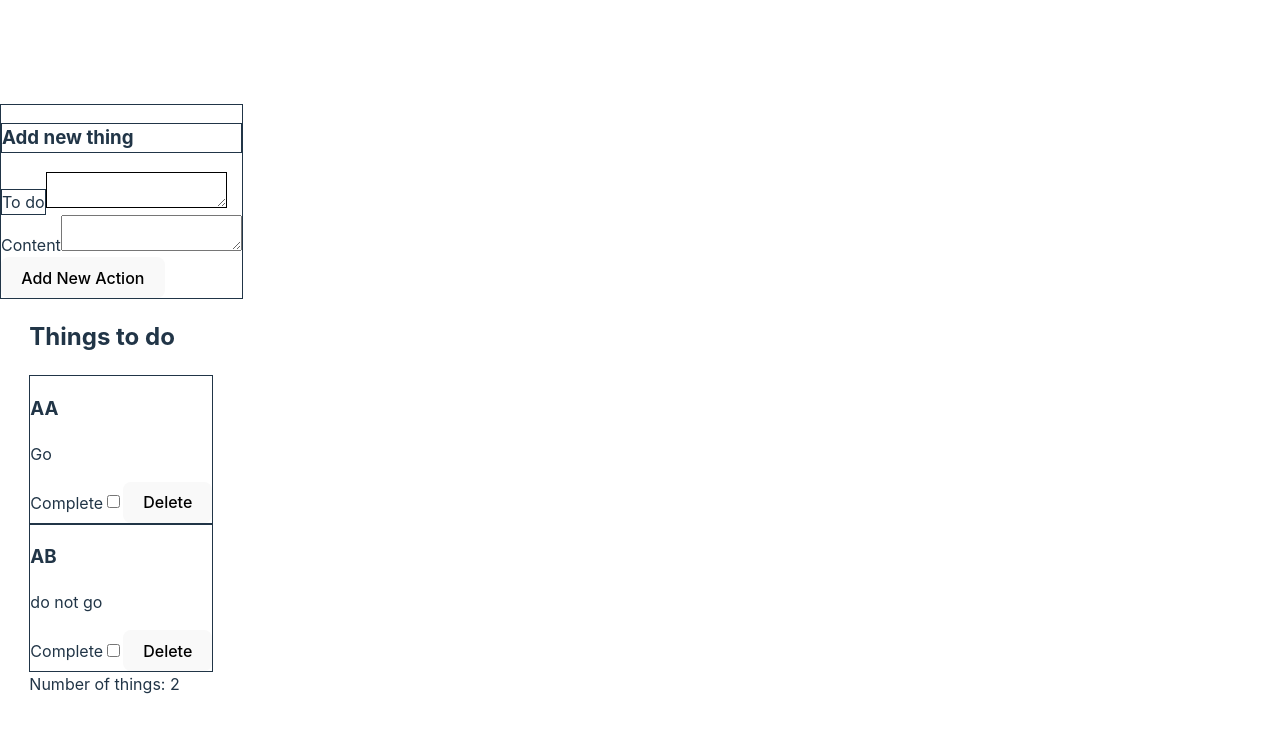
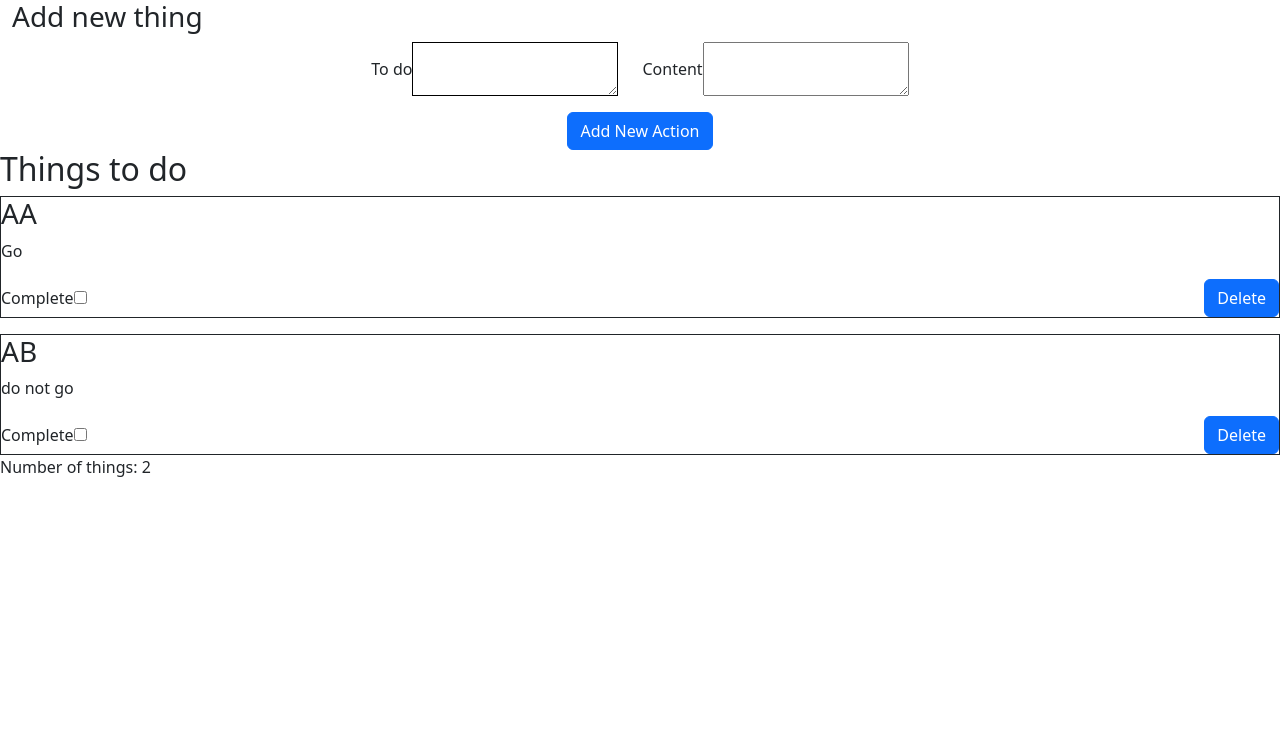
Before and after one commit to RomanKrishtal/Todo-List-redux, a React (Vite) app: page / in a window 1280 px wide. Shown: the top 732 px of the page. Built offline with nearby package versions, Linux system fonts and the light colour scheme.

Commit message:
bootstrap styling added

```diff
--- a/src/App.jsx
+++ b/src/App.jsx
@@ -3,22 +3,13 @@ import AddPostForm from './features/AddPostForm.jsx'
 
 function App() {
   return (
-    <div>
-        <div style={{
-        display: 'flex',
-        alignItems: 'center',
-        justifyContent: 'center',
-      }}>
+    <>
+
     <AddPostForm />
-    </div>
-    <div style={{
-        display: 'flex',
-        alignItems: 'center',
-        justifyContent: 'center',
-      }}>
+
     <ToDoList />
-    </div>
-    </div>
+
+    </>
   )
 }
 
--- a/src/features/AddPostForm.jsx
+++ b/src/features/AddPostForm.jsx
@@ -1,7 +1,8 @@
 import { useState } from "react"
 import { useDispatch } from "react-redux"
 import { nanoid } from "@reduxjs/toolkit"
-import { Button } from 'react-bootstrap';
+import 'bootstrap/dist/css/bootstrap.min.css';
+import { Button, Container, Row, Col, Stack } from 'react-bootstrap';
 
 import { listAdded } from "./toDoListSlice.jsx";
 
@@ -30,21 +31,42 @@ const AddPostForm = () => {
 }
 
     return (
-        <div style={{border: "1px solid"}}>
-        <section  className="d-inline-flex">
+        <Container fluid>
 
-            <h3 style={{border: "1px solid"}}>Add new thing</h3>
-            <div className="flex-column">
-            <label style={{border: "1px solid", display: "inline-block"}}>To do</label>
+        <div>
+        <section>
+            <Stack gap={3}>
+            <div>
+            <Row>
+            <h3>Add new thing</h3>
+            </Row>
+            <div style={{display: "flex", justifyContent: "center"}}>
+            <Row>
+                <Col lg={true}>
+            <div style={{display: "flex", alignItems: "center", justifyContent: "space-evenly"}}>
+            <label>To do</label>
             <textarea value={toDoName} onChange={onToDOChange} style={{border: "1px solid"}}/>
             </div>
-            <div className="flex-column">
+            </Col>
+            <Col lg={true}>
+            <div style={{display: "flex", alignItems: "center"}}>
             <label>Content</label>
             <textarea value={toDoContent} onChange={onContentChange} />
             </div>
+            </Col>
+            </Row>
+            </div>
+
+            </div>
+            <Row className="text-center">
+                <Col>
             <Button onClick={onSaveClick}>Add New Action</Button>
+            </Col>
+            </Row>
+            </Stack>
         </section>
         </div>
+        </Container>
     )
 }
 
--- a/src/features/ToDoList.jsx
+++ b/src/features/ToDoList.jsx
@@ -1,5 +1,7 @@
 import { useSelector, useDispatch } from "react-redux"
 import { listDeleted } from "./toDoListSlice.jsx"
+import 'bootstrap/dist/css/bootstrap.min.css';
+import { Stack, Button } from "react-bootstrap";
 
 const ToDoList = () => {
     const lists = useSelector(state => state.lists)
@@ -10,16 +12,22 @@ const ToDoList = () => {
         <article key={list.id} style={{border: "1px solid"}}>
             <h3>{list.name}</h3>
             <p>{list.content}</p>
+            <Stack direction="horizontal">
+            <div>
             <label htmlFor={list.id}>Complete</label>
             <input type="checkbox" id={list.id} />
-            <button onClick={() => dispatch(listDeleted(list.id))}>Delete</button>
+            </div>
+            <Button className="ms-auto" onClick={() => dispatch(listDeleted(list.id))}>Delete</Button>
+            </Stack>
         </article>
     ))
     return(
         <div>
         <h2>Things to do</h2>
         <div className="d-flex">
+            <Stack gap={3}>
         {renderedLists}
+        </Stack>
         </div>
         <span>Number of things: {lists.length}</span>
         </div>
--- a/src/index.css
+++ b/src/index.css
@@ -1,4 +1,4 @@
-:root {
+/* :root {
   font-family: Inter, system-ui, Avenir, Helvetica, Arial, sans-serif;
   line-height: 1.5;
   font-weight: 400;
@@ -66,4 +66,4 @@ button:focus-visible {
   button {
     background-color: #f9f9f9;
   }
-}
+} */
```
